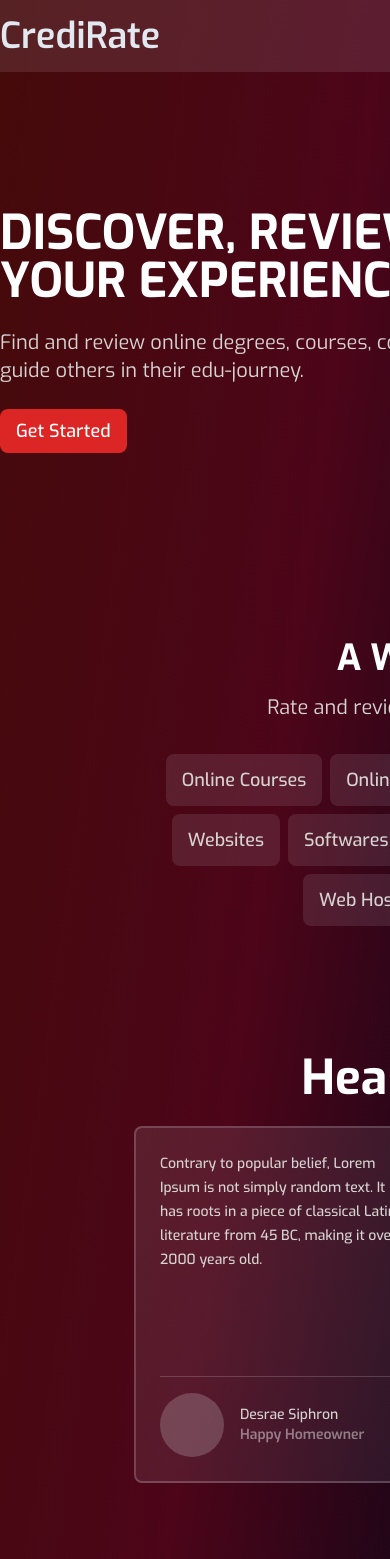
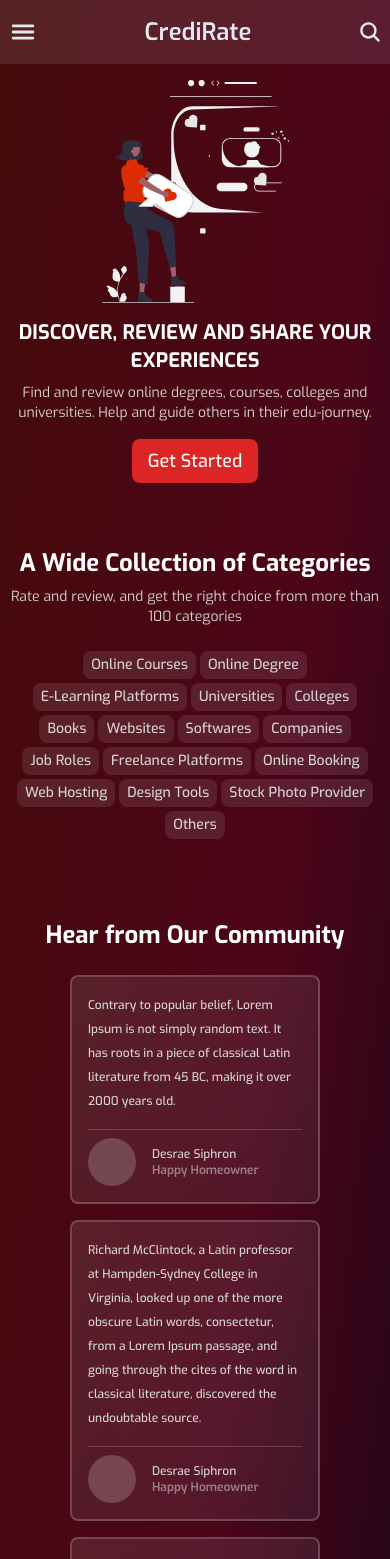
Before and after one commit to 94farooqui/credirate, a React (Vite) app in the folder frontend/: page / in a window 390 px wide. Shown: the top 1559 px of the page. Built offline with nearby package versions, Linux system fonts and the light colour scheme.

Commit message:
added mobile friendly design

```diff
--- a/frontend/src/components/Header.tsx
+++ b/frontend/src/components/Header.tsx
@@ -1,8 +1,38 @@
+import { useState } from "react"
+import { IoMenu } from "react-icons/io5";
+import { IoSearch } from "react-icons/io5";
+import { IoClose } from "react-icons/io5";
 
 
 const Header = () => {
+    const [mobileSidebar, setMobileSidebar] = useState(false)
     return (
-    <div className='w-screen bg-slate-100/10'>
+        <>
+            {/* for mobile */}
+            <div className='sm:hidden w-screen bg-slate-100/10'>
+                <div className='w-screen flex justify-between items-center py-4 px-2 font-exo text-slate-200'>
+                    <div onClick={()=>setMobileSidebar(true)} className="text-3xl">
+                        <IoMenu />
+                    </div>
+                    <div>
+                        <h1 className='text-2xl font-exo font-semibold'>CrediRate</h1>
+                    </div>
+                    <div  className="text-2xl">
+                        <IoSearch />
+                    </div>
+
+                </div>
+                {mobileSidebar && <div className="absolute top-0 left-0 w-screen flex flex-row-reverse gap-4">
+                    <button onClick={()=>setMobileSidebar(false)} className="bg-white p-2 rounded-full m-2 self-start"><IoClose /></button>
+                    <ul className='w-full h-screen flex flex-col gap-4 text-xl bg-red-700 p-4 text-white'>
+                        <li>Home</li>
+                        <li>Login</li>
+                    </ul>
+                </div>}
+            </div>
+
+            {/* or desktop */}
+            {<div className='hidden sm:block w-screen bg-slate-100/10'>
                 <div className='w-[1200px] max-w-[1200px] mx-auto flex justify-between items-center py-4 font-exo text-slate-200'>
                     <div>
                         <h1 className='text-4xl font-exo font-semibold'>CrediRate</h1>
@@ -14,7 +44,8 @@ const Header = () => {
                         </ul>
                     </div>
                 </div>
-    </div>
+            </div>}
+        </>
     )
 }
 
--- a/frontend/src/components/LandingPageComponents/CollectionOfCategories.tsx
+++ b/frontend/src/components/LandingPageComponents/CollectionOfCategories.tsx
@@ -2,7 +2,18 @@
 import { categories } from '../../data/LandingPageData'
 const CollectionOfCategories = () => {
   return (
-    <div className='w-full'>
+    <>
+      <div className='sm:hidden w-screen'>
+        <div className='flex flex-col items-center justify-start gap-2 text-white font-exo'>
+          <h2 className='text-2xl text-center font-bold'>{categories.title}</h2>
+          <p className='text-sm text-center text-stone-300'>{categories.sub_title}</p>
+          <div className='mt-4 w-[95%] flex gap-1 justify-center flex-wrap'>
+            {categories.categories_list.map(category => <span className='bg-slate-100/10 px-2 py-1 rounded-lg text-stone-300 font-medium text-sm'>{category}</span>)}
+          </div>
+
+        </div>
+      </div>
+      <div className='hidden sm:block w-full'>
         <div className='flex flex-col items-center gap-4 text-white font-exo'>
           <h2 className='text-4xl font-bold'>{categories.title}</h2>
           <p className='text-xl text-stone-300'>{categories.sub_title}</p>
@@ -12,6 +23,8 @@ const CollectionOfCategories = () => {
 
         </div>
       </div>
+    </>
+
   )
 }
 
--- a/frontend/src/components/LandingPageComponents/Hero.tsx
+++ b/frontend/src/components/LandingPageComponents/Hero.tsx
@@ -4,7 +4,19 @@ import {hero} from '../../data/LandingPageData'
 
 const Hero = () => {
   return (
-    <div className='w-full py-20'>
+    <>
+    <div className='sm:hidden w-screen py-4 px-2'>
+        <div className='flex flex-col-reverse gap-4 justify-between items-center font-exo'>
+            <div className='flex flex-col items-center justify-center gap-2 text-white'>
+                <h2 className='text-xl text-center font-bold'>{hero.title}</h2>
+                <p className='text-sm text-center text-stone-300'>{hero.sub_title}</p>
+                <button className=' bg-red-600 mt-2 py-2 px-4 text-lg font-medium rounded-lg'>{hero.call_of_action}</button>
+            </div>
+            <img src={LandingHero} className='w-[50%]'/>
+        </div>
+    </div>
+
+    <div className='hidden sm:block w-full py-20'>
         <div className='flex justify-between items-center font-exo'>
             <div className='flex flex-col gap-6 text-white w-[60%]'>
                 <h2 className='text-5xl font-bold'>{hero.title}</h2>
@@ -14,6 +26,7 @@ const Hero = () => {
             <img src={LandingHero} className='w-[25%]'/>
         </div>
     </div>
+    </>
   )
 }
 
--- a/frontend/src/components/LandingPageComponents/JoinUs.tsx
+++ b/frontend/src/components/LandingPageComponents/JoinUs.tsx
@@ -3,20 +3,38 @@ import JoinImage from './../../assets/LandingPage/undraw_join.svg'
 
 const JoinUs = () => {
   return (
+    <>
+
+      <div className='sm:hidden w-screen'>
+        <div className='font-exo flex flex-col items-center gap-6 text-white w-[80%] mx-auto bg-gradient-to-br from-slate-100/10 to-slate-400/10 rounded-lg py-4'>
+          <h2 className='text-xl font-bold'>Join Us</h2>
+          <div className='flex flex-col items-center justify-center gap-8'>
+            <img src={JoinImage} className='w-32' />
             <div>
+              <form className='flex flex-col items-center gap-4'>
+                <input placeholder='Enter Email' className='text-sm p-2 bg-transparent border-2 border-slate-100/50 rounded-lg' />
+                <button className='bg-red-600 text-white text-sm px-8 py-2 rounded-lg'>Join</button>
+              </form>
+            </div>
+          </div>
+        </div>
+      </div>
+
+      <div className='hidden sm:block'>
         <div className='font-exo flex flex-col items-center gap-6 text-white w-[80%] mx-auto bg-gradient-to-br from-slate-100/10 to-slate-400/10 rounded-lg pt-8'>
           <h2 className='text-5xl font-bold'>Join Us</h2>
           <div className='flex items-center justify-center gap-16'>
-        <img src={JoinImage} className='w-64'/>
+            <img src={JoinImage} className='w-64' />
             <div>
               <form className='flex flex-col items-start gap-4'>
-            <input placeholder='Enter Email' className='text-xl p-2 bg-transparent border-2 border-slate-100/50 rounded-lg'/>
+                <input placeholder='Enter Email' className='text-xl p-2 bg-transparent border-2 border-slate-100/50 rounded-lg' />
                 <button className='bg-red-600 text-white text-xl px-8 py-2 rounded-lg'>Join</button>
               </form>
             </div>
           </div>
         </div>
       </div>
+    </>
   )
 }
 
--- a/frontend/src/components/LandingPageComponents/RecentlyReviewed.tsx
+++ b/frontend/src/components/LandingPageComponents/RecentlyReviewed.tsx
@@ -1,17 +1,28 @@
 
-import {reviewed} from './../../data/LandingPageData'
+import { reviewed } from './../../data/LandingPageData'
 import ReviewedCard from './ReviewedCard'
+import ReviewedCardMobile from './ReviewedCardMobile'
 
 export interface ReviewItem {
-  image:string,
-  item_name:string,
-  rating:number,
+  image: string,
+  item_name: string,
+  rating: number,
   tag: string
 }
 
 const RecentlyReviewed = () => {
   return (
-    <div className='w-full py-20 '>
+    <>
+      <div className='sm:hidden w-screen py-8 '>
+
+        <div className='font-exo flex flex-col items-center gap-6 text-white w-[80%] mx-auto'>
+          <h2 className='text-xl font-bold'>{reviewed.title}</h2>
+          <div className='flex flex-col gap-8'>
+            {reviewed.reviewed_list.map(item => <ReviewedCardMobile props={item} />)}
+          </div>
+        </div>
+      </div>
+      <div className='hidden sm:block w-full py-20 '>
 
         <div className='font-exo flex flex-col items-center gap-6 text-white w-[80%] mx-auto'>
           <h2 className='text-5xl font-bold'>{reviewed.title}</h2>
@@ -20,8 +31,13 @@ const RecentlyReviewed = () => {
           </div>
         </div>
       </div>
+    </>
   )
 }
 
 
 export default RecentlyReviewed
+
+
+
+ReviewedCardMobile
--- /dev/null
+++ b/frontend/src/components/LandingPageComponents/ReviewedCardMobile.tsx
@@ -0,0 +1,26 @@
+
+import { ReviewItem } from './RecentlyReviewed'
+import MyStarComponent from '../MyStarComponent'
+
+
+interface ReviewedProps {
+    props: ReviewItem
+}
+
+
+const ReviewedCardMobile = ({ props }: ReviewedProps) => {
+    return (
+        <div className='w-[250px] overflow-hidden bg-gradient-to-br from-slate-100/10 to-slate-400/10 rounded-lg text-stone-300 font-medium flex flex-col justify-between gap-8 border-2 border-slate-100/20'>
+            <div className='flex flex-col gap-4'>
+                <img src={props.image} />
+                <div className='flex flex-col gap-2 px-4 pb-4'>
+                    <h2 className='text-xs font-semibold'>{props.item_name}</h2>
+                    <MyStarComponent value={props.rating} />
+                    <span className='self-start bg-slate-100 rounded-full py-0.5 px-2 text-xs text-slate-600'>{props.tag}</span>
+                </div>
+            </div>
+        </div>
+    )
+}
+
+export default ReviewedCardMobile
--- /dev/null
+++ b/frontend/src/components/LandingPageComponents/TestimonialCardMobile.tsx
@@ -0,0 +1,31 @@
+
+import {Test} from './Testimoniols'
+
+interface TestProps{
+    test : Test
+}
+
+
+const TestimonialCardMobile = ({test} : TestProps) => {
+    return (
+        <div className='w-[250px] bg-gradient-to-br from-slate-100/10 to-slate-400/10 p-4 rounded-lg text-stone-300 font-medium flex flex-col justify-between gap-4 border-2 border-slate-100/20'>
+            <div className='p-0'>
+                <p className='text-xs leading-6'>{test.message}</p>
+            </div>
+            <div className='flex flex-col gap-2'>
+                <span className='border-t border-stone-200/20'></span>
+                <div className='flex gap-4 items-center'>
+                    <div className='w-12 h-12 rounded-full bg-slate-100/20'>
+
+                    </div>
+                    <div className='text-xs'>
+                        <p className=''>{test.user.name}</p>
+                        <p className='font-semibold text-stone-200/50'>{test.user.tag_name}</p>
+                    </div>
+                </div>
+            </div>
+        </div>
+    )
+}
+
+export default TestimonialCardMobile
--- a/frontend/src/components/LandingPageComponents/Testimoniols.tsx
+++ b/frontend/src/components/LandingPageComponents/Testimoniols.tsx
@@ -1,6 +1,7 @@
 
 import { testimonials } from '../../data/LandingPageData'
 import TestimonialCard from './TestimonialCard'
+import TestimonialCardMobile from './TestimonialCardMobile'
 
 export interface Test {
     message: string,
@@ -14,15 +15,26 @@ export interface Test {
 
 const Testimoniols = () => {
     return (
-        <div className='w-full py-20 '>
+        <>
+            <div className='sm:hidden w-screen py-8 '>
 
-            <div className='font-exo flex flex-col items-center gap-6 text-white w-[80%] mx-auto'>
-                <h2 className='text-5xl font-bold'>{testimonials.title}</h2>
-                <div className='flex gap-4'>
-                    {testimonials.sayings.map(test => <TestimonialCard test={test} />)}
+                <div className='font-exo flex flex-col items-center gap-6 text-white w-[80%] mx-auto'>
+                    <h2 className='text-2xl text-center font-bold'>{testimonials.title}</h2>
+                    <div className='flex flex-col gap-4'>
+                        {testimonials.sayings.map(test => <TestimonialCardMobile test={test} />)}
+                    </div>
                 </div>
             </div>
-        </div>
+            <div className='hidden sm:block w-full py-20 '>
+
+                <div className='font-exo flex flex-col items-center gap-6 text-white w-[80%] mx-auto'>
+                    <h2 className='text-5xl font-bold'>{testimonials.title}</h2>
+                    <div className='flex gap-4'>
+                        {testimonials.sayings.map(test => <TestimonialCard test={test} />)}
+                    </div>
+                </div>
+            </div>
+        </>
     )
 }
 
```
Lines whose indentation alone changed are shown as unchanged.
